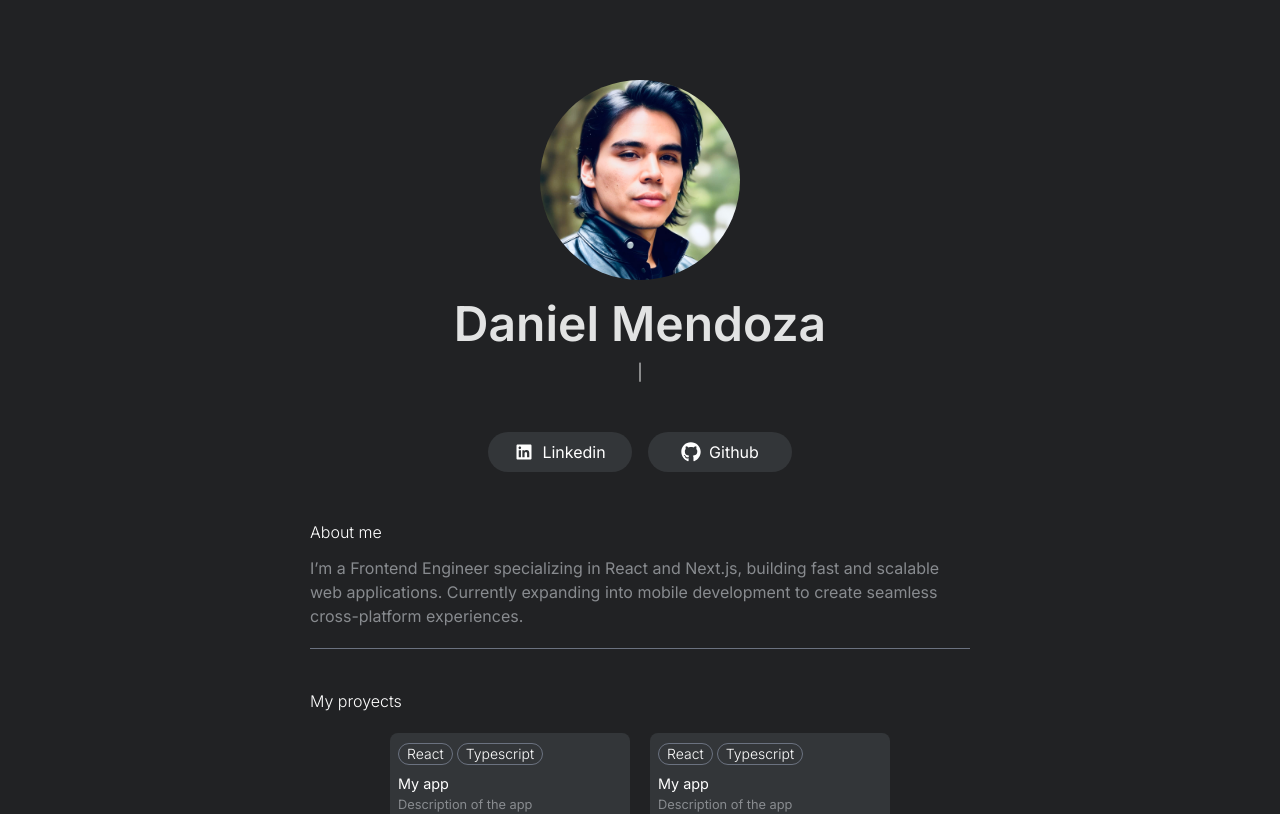
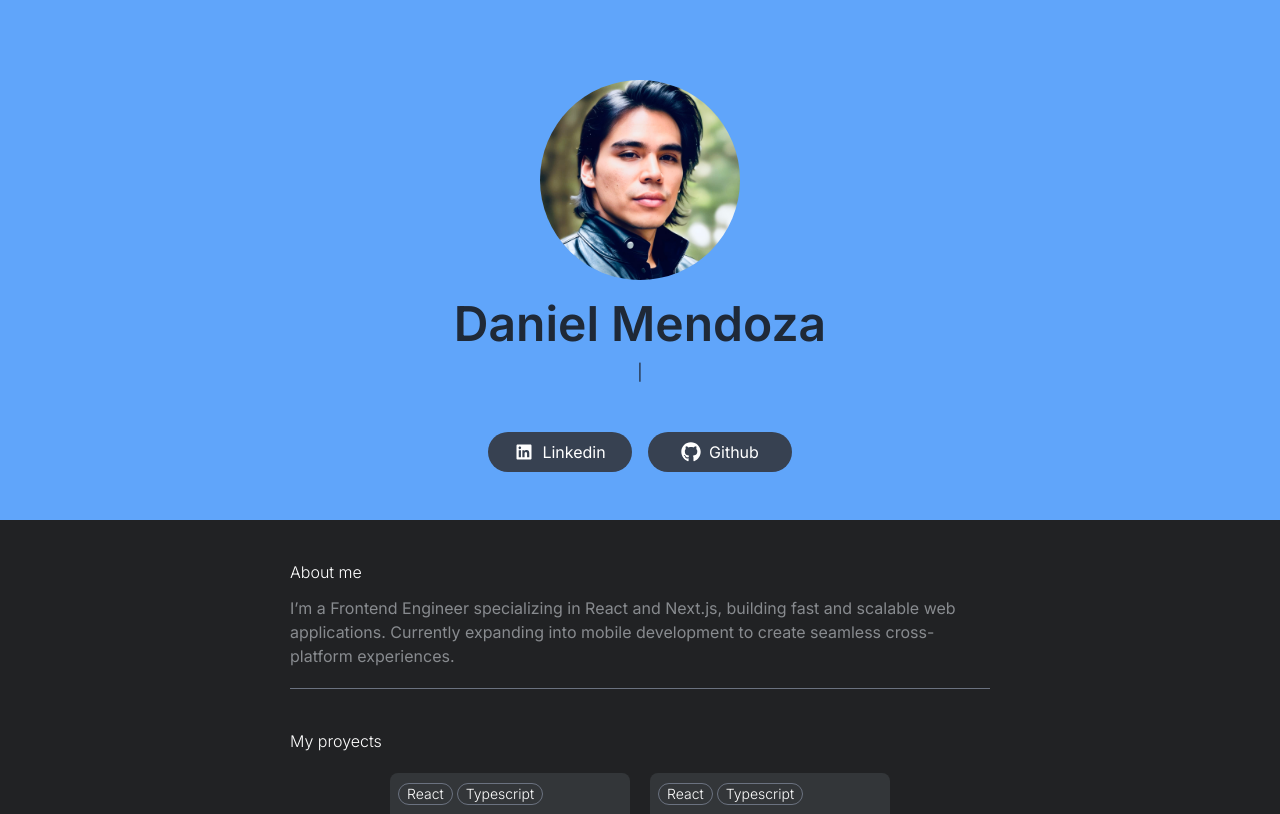
Before and after one commit to Danieruone/next-portfolio, a Next.js app: page / in a window 1280 px wide. Shown: the top 814 px of the page. Built offline with nearby package versions, Linux system fonts and the light colour scheme.

Commit message:
:hammer: Change div section

```diff
--- a/src/app/layout.tsx
+++ b/src/app/layout.tsx
@@ -20,7 +20,7 @@ export default function RootLayout({
         className={`${inter.className} bg-[#212224] text-white`}
         suppressHydrationWarning={true}
       >
-        <main className="container mx-auto py-20 px-5">{children}</main>
+        <main>{children}</main>
       </body>
     </html>
   );
--- a/src/app/page.tsx
+++ b/src/app/page.tsx
@@ -7,12 +7,16 @@ import { Footer } from "@/components/Footer";
 
 export default function Home() {
   return (
-    <div className="w-full">
-      <Hero />
-      <NetworkSection />
-      <AboutMe />
-      <ProjectsSection />
-      <Footer />
+    <div className="w-full pb-20">
+      <div className="bg bg-blue-400 pt-20 pb-10 text-gray-800">
+        <Hero />
+        <NetworkSection />
+      </div>
+      <div className="container mx-auto">
+        <AboutMe />
+        <ProjectsSection />
+        <Footer />
+      </div>
     </div>
   );
 }
--- a/src/components/Hero.tsx
+++ b/src/components/Hero.tsx
@@ -14,10 +14,10 @@ export const Hero = () => {
         alt="Profile image"
         className="rounded-full aspect-square object-cover object-[top]"
       />
-      <h1 className="mt-5 mb-3 font-semibold text-5xl text-[#E2E3E3] text-center">
+      <h1 className="mt-5 mb-3 font-semibold text-5xl text-center">
         Daniel Mendoza
       </h1>
-      <p className="font-light">
+      <p>
         <ReactTyped
           strings={[
             "Software engineer / Front-end developer",
--- a/src/components/NetworkChip.tsx
+++ b/src/components/NetworkChip.tsx
@@ -8,7 +8,7 @@ export const NetworkChip = ({
   title: string;
 }) => {
   return (
-    <div className="bg-[#333639] w-36 flex justify-center items-center m-2 rounded-full p-2 hover:bg-gray-600 hover:cursor-pointer">
+    <div className="bg-gray-700 text-white w-36 flex justify-center items-center m-2 rounded-full p-2 hover:bg-gray-600 hover:cursor-pointer">
       <div className="mr-2">{icon}</div>
       {title}
     </div>
```
